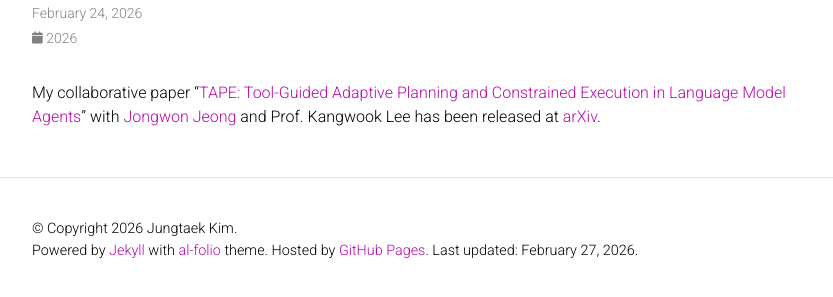
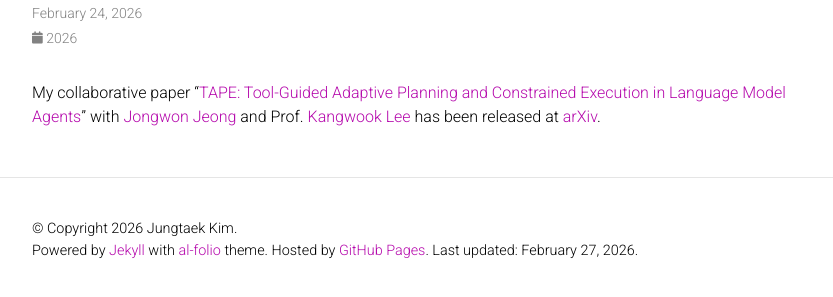
Before and after one commit to jungtaekkim/jungtaekkim.github.io, a Jekyll site: the page built from _news/announcement_0031.md, in a window 1280 px wide. Shown: the part 158-455 px from the top of the page, without its empty margins (223-1056 px from the left). Built offline with Jekyll 4.4.1, drawn with Linux system fonts in a browser that asks for light colours; full-size pictures stand in for the smaller copies a plugin makes; comment, search, counter and statistics services are not loaded; a style sheet for code colours, icons or effects is not loaded; some of the changed lines change nothing that is shown.

Commit message:
Update all

```diff
--- a/_news/announcement_0031.md
+++ b/_news/announcement_0031.md
@@ -5,4 +5,4 @@ inline: true
 related_posts: false
 ---
 
-My collaborative paper "<a href="https://arxiv.org/abs/2602.19633" target="_blank">TAPE: Tool-Guided Adaptive Planning and Constrained Execution in Language Model Agents</a>" with <a href="https://sites.google.com/view/jongwonjeong" target="_blank">Jongwon Jeong</a> and Prof. Kangwook Lee has been released at <a href="https://arxiv.org" target="_blank">arXiv</a>.
+My collaborative paper "<a href="https://arxiv.org/abs/2602.19633" target="_blank">TAPE: Tool-Guided Adaptive Planning and Constrained Execution in Language Model Agents</a>" with <a href="https://sites.google.com/view/jongwonjeong" target="_blank">Jongwon Jeong</a> and Prof. <a href="https://kangwooklee.com" target="_blank">Kangwook Lee</a> has been released at <a href="https://arxiv.org" target="_blank">arXiv</a>.
```
